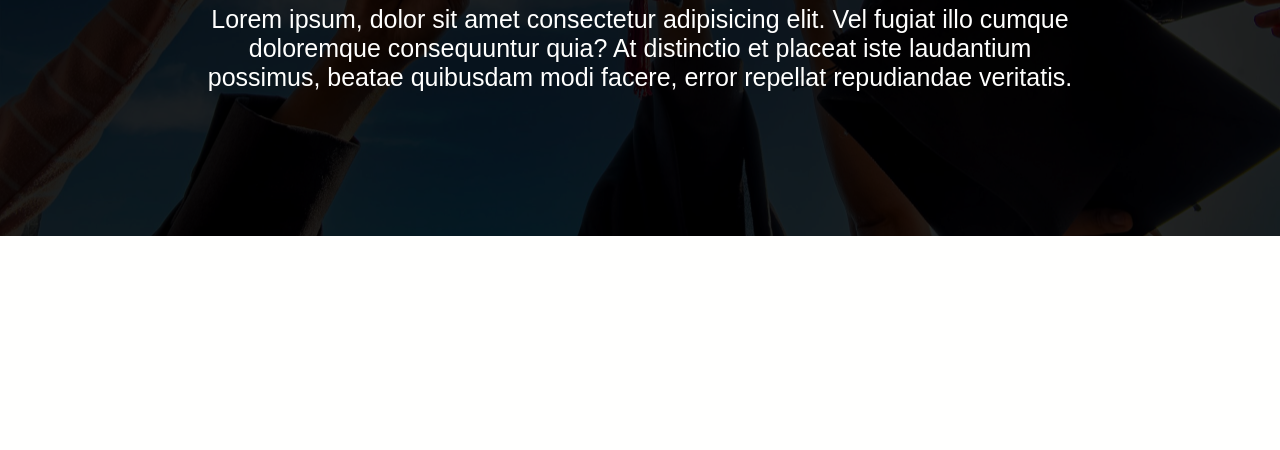
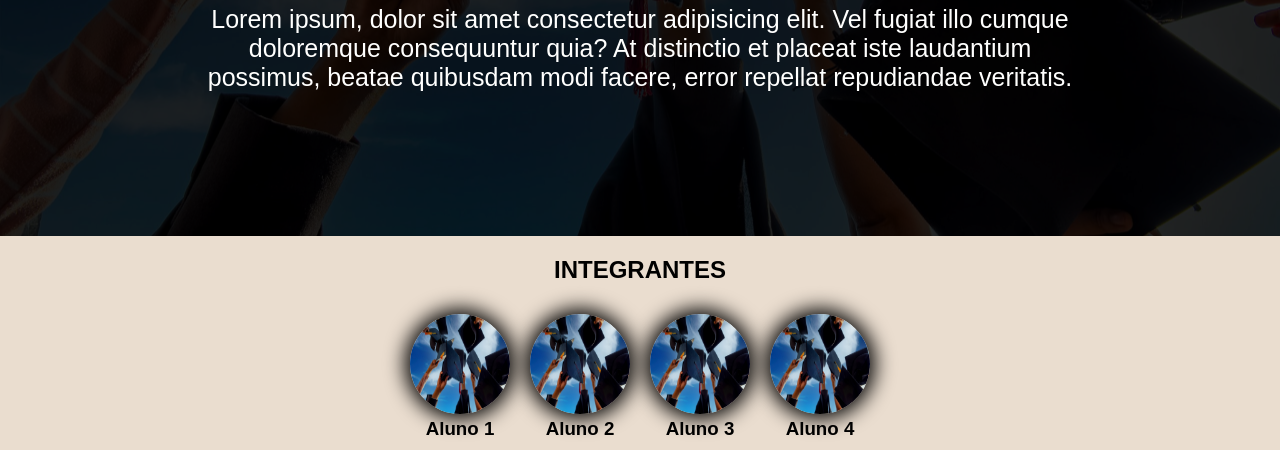
Before and after one commit to IsacJunio/Formatura-T1A, a plain HTML site: page index.html in a window 1280 px wide. Shown: the part 615-1065 px from the top of the page. Before the commit the page ends 851 px from the top, so only its background shows below. Drawn offline with Linux system fonts and the light colour scheme.

Commit message:
Integrantes

```diff
--- a/index.html
+++ b/index.html
@@ -5,25 +5,48 @@
   <meta name="viewport" content="width=device-width, initial-scale=1.0">
   <title>Formatura T1A</title>
   <link rel="stylesheet" href="style.css">
+  <button id="btnTopo" onclick="voltarTopo()">&#8593;</button>
 </head>
 <body>
 
    <nav>
     <div class="nav__logo">TIA</div>
     <ul class="nav__ul">
+      <li><a href="#integrantes">Integrantes</a></li>
       <li><a href="#">Sobre</a></li>
-      <li><a href="#">Integrates</a></li>
       <li><a href="#">Ajuda</a></li>
-    </ul>
-   </nav>
+    </ul><!--nav ul-->
+   </nav><!--nav-->
 
-   <section class="main">
+   <section class="main" id="main">
     <div class="main__container">
       <img src="Images/fundo_formatura.jpg" alt="">
       <h1>T1A</h1>
       <p>Lorem ipsum, dolor sit amet consectetur adipisicing elit. Vel fugiat illo cumque doloremque consequuntur quia? At distinctio et placeat iste laudantium possimus, beatae quibusdam modi facere, error repellat repudiandae veritatis.</p>
-    </div>
-   </section>
+    </div><!--main container-->
+   </section><!--main-->
+
+   <section class="integrantes" id="integrantes">
+    <h2>INTEGRANTES</h2>
+    <div class="integrantes__container">
+      <div class="integrante">
+        <img src="Images/fundo_formatura.jpg" alt="">
+        <h3>Aluno 1</h3>
+      </div><!--integrante-->
+      <div class="integrante">
+        <img src="Images/fundo_formatura.jpg" alt="">
+        <h3>Aluno 2</h3>
+      </div><!--integrante-->
+      <div class="integrante">
+        <img src="Images/fundo_formatura.jpg" alt="">
+        <h3>Aluno 3</h3>
+      </div><!--integrante-->
+      <div class="integrante">
+        <img src="Images/fundo_formatura.jpg" alt="">
+        <h3>Aluno 4</h3>
+      </div><!--integrante-->
+    </div><!--integrantes container-->
+   </section><!--integrantes-->
 
 
   <script src="script.js"></script>
--- a/script.js
+++ b/script.js
@@ -0,0 +1,14 @@
+// Botão de volta
+
+window.onscroll = function () {
+  let botao = document.getElementById("btnTopo");
+  if (document.body.scrollTop > 100 || document.documentElement.scrollTop > 100) {
+    botao.style.display = "block";
+  } else {
+    botao.style.display = "none";
+  };
+}
+
+function voltarTopo() {
+  window.scrollTo({ top: 0, behavior: "smooth" });
+}
--- a/style.css
+++ b/style.css
@@ -27,6 +27,22 @@ html {
 body {
   background: var(--main);
   font-family: 'Poppins', sans-serif;
+}
+
+#btnTopo {
+  width: 30px;
+  height: 30px;
+  font-size: 20px;
+  background: var(--stroke);
+  color: var(--butto_text);
+  border: none;
+  border-radius: 5px;
+  position: fixed;
+  right: 10px;
+  bottom: 10px;
+  z-index: 10000;
+  cursor: pointer;
+  display: none;
 }
 
 /* Nav bar */
@@ -150,3 +166,48 @@ nav {
     font-size: 20px;
   }
 }
+
+/* Integrantes */
+.integrantes{
+  display: flex;
+  flex-wrap: wrap;
+  background-color: var(--seconndary);
+  justify-content: center;
+  align-items: center;
+  max-width: 100%;
+}
+
+.integrantes__container{
+  display: flex;
+  flex-direction: row;
+  flex-wrap: wrap;
+  justify-content: center;
+  align-items: center;
+  width: 100%;
+  margin-top: 20px;
+}
+
+.integrantes h2 {
+  margin-top: 20px;
+}
+
+
+.integrante{
+  justify-items: center;
+  align-items: center;
+  padding: 10px;
+  animation: animacao 3s ease-in-out;
+}
+
+.integrante img{
+  width: 100px;
+  height: 100px;
+  border-radius: 50%;
+  box-shadow: 0 0 20px 5px #000;
+}
+
+@keyframes animacao{
+  from{opacity: 0;}
+  to{opacity: 1;}
+
+}
```
